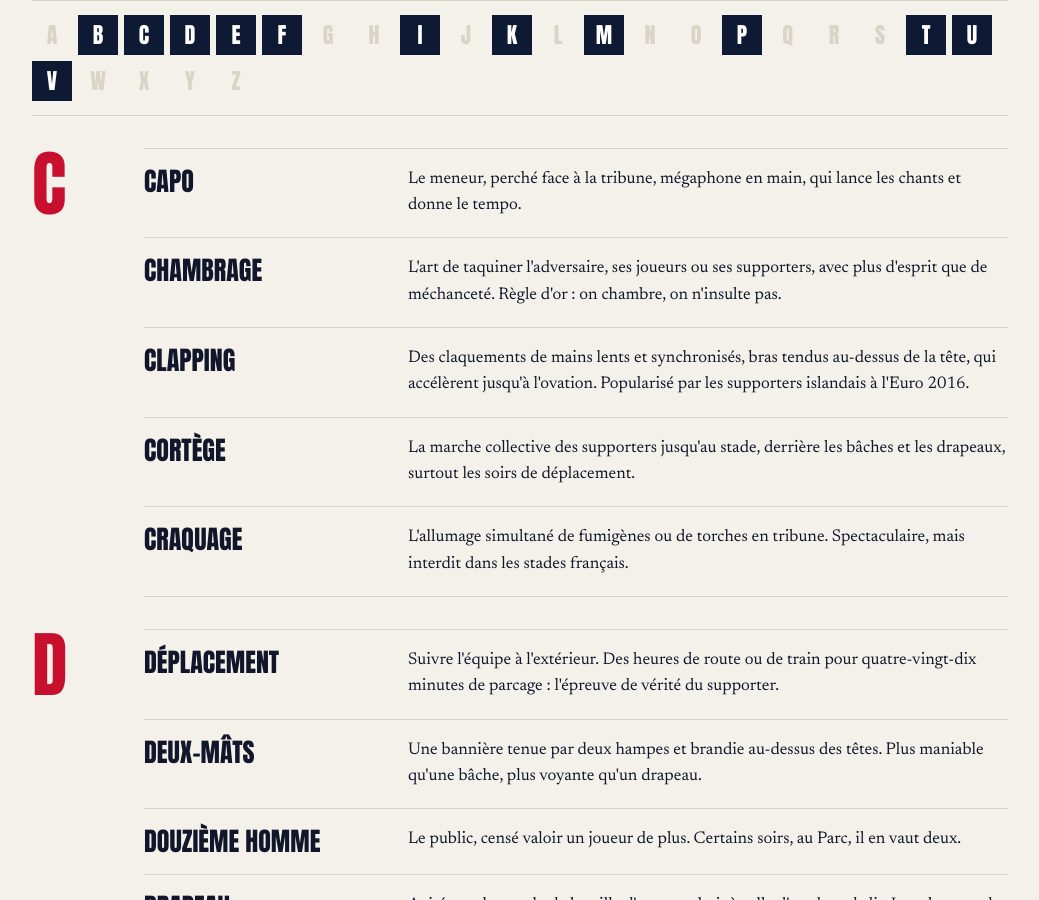
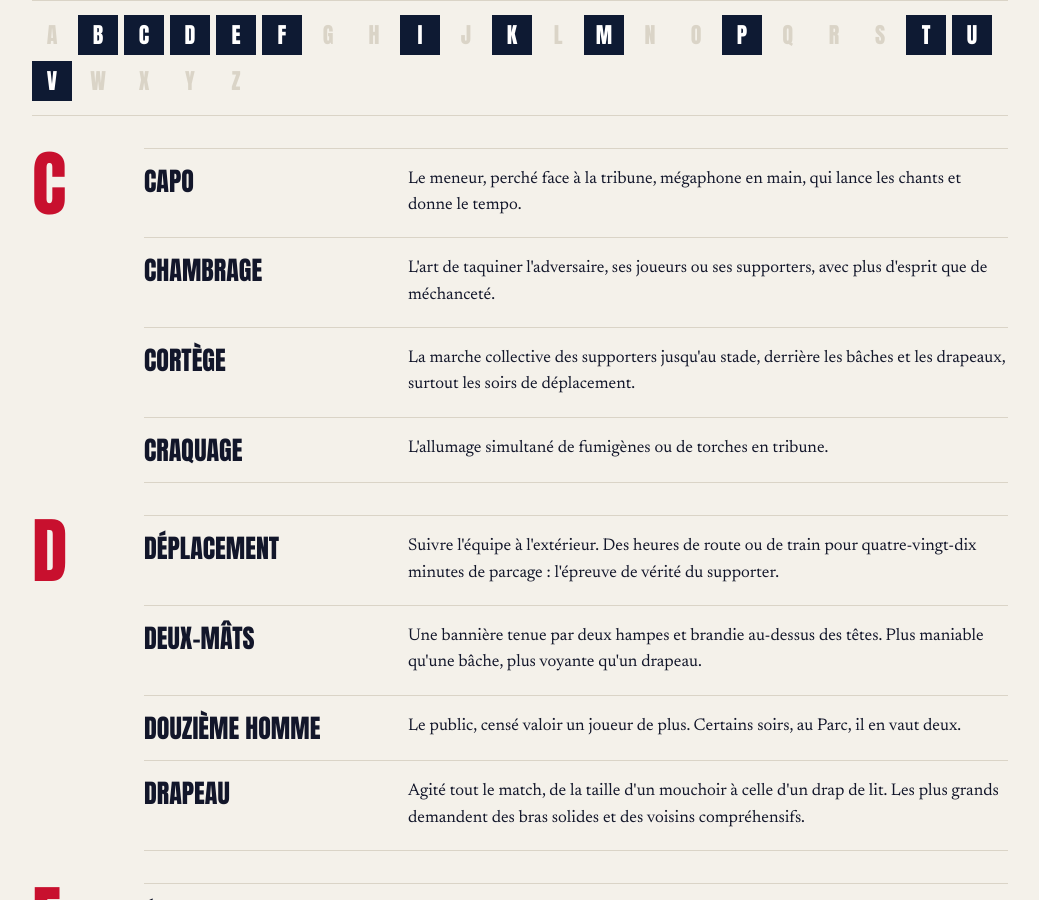
Before and after one commit to vudauteuil/vudauteuil.github.io, a Jekyll site: the page built from lexique.html, in a window 1280 px wide and 900 px high, scrolled down 560 px. Shown: the whole window, without its empty margins (120-1159 px from the left). Built offline with Jekyll 4.4.1, drawn with Linux system fonts in a browser that asks for light colours.

Commit message:
Update _data/lexique.yml (via Pages CMS)

```diff
--- a/_data/lexique.yml
+++ b/_data/lexique.yml
@@ -1,55 +1,98 @@
 mots:
-  - mot: "Bâche"
-    definition: "La banderole d'un groupe ou d'un message, accrochée aux grilles du virage."
+  - mot: Bâche
+    definition: La banderole d'un groupe ou d'un message, accrochée aux grilles du virage.
     accueil: true
-  - mot: "Capo"
-    definition: "Le meneur, perché face à la tribune, mégaphone en main, qui lance les chants et donne le tempo."
+  - mot: Capo
+    definition: Le meneur, perché face à la tribune, mégaphone en main, qui lance
+      les chants et donne le tempo.
     accueil: true
-  - mot: "Chambrage"
-    definition: "L'art de taquiner l'adversaire, ses joueurs ou ses supporters, avec plus d'esprit que de méchanceté. Règle d'or : on chambre, on n'insulte pas."
-  - mot: "Clapping"
-    definition: "Des claquements de mains lents et synchronisés, bras tendus au-dessus de la tête, qui accélèrent jusqu'à l'ovation. Popularisé par les supporters islandais à l'Euro 2016."
-  - mot: "Cortège"
-    definition: "La marche collective des supporters jusqu'au stade, derrière les bâches et les drapeaux, surtout les soirs de déplacement."
-  - mot: "Craquage"
-    definition: "L'allumage simultané de fumigènes ou de torches en tribune. Spectaculaire, mais interdit dans les stades français."
+  - mot: Chambrage
+    definition: L'art de taquiner l'adversaire, ses joueurs ou ses supporters, avec
+      plus d'esprit que de méchanceté.
+    accueil: false
+  - mot: Cortège
+    definition: La marche collective des supporters jusqu'au stade, derrière les
+      bâches et les drapeaux, surtout les soirs de déplacement.
+    accueil: false
+  - mot: Craquage
+    definition: L'allumage simultané de fumigènes ou de torches en tribune.
     accueil: true
-  - mot: "Déplacement"
-    definition: "Suivre l'équipe à l'extérieur. Des heures de route ou de train pour quatre-vingt-dix minutes de parcage : l'épreuve de vérité du supporter."
-  - mot: "Deux-mâts"
-    definition: "Une bannière tenue par deux hampes et brandie au-dessus des têtes. Plus maniable qu'une bâche, plus voyante qu'un drapeau."
-  - mot: "Douzième homme"
-    definition: "Le public, censé valoir un joueur de plus. Certains soirs, au Parc, il en vaut deux."
-  - mot: "Drapeau"
-    definition: "Agité tout le match, de la taille d'un mouchoir à celle d'un drap de lit. Les plus grands demandent des bras solides et des voisins compréhensifs."
-  - mot: "Écharpe"
-    definition: "L'accessoire de base, aux couleurs du club, tendue à bout de bras quand la tribune entonne les grands chants."
-  - mot: "Fumigène"
-    definition: "Un pot qui dégage une épaisse fumée colorée. Comme la torche, il est interdit dans les stades : il expose le club à des sanctions et son auteur à des poursuites."
-  - mot: "IDS"
-    definition: "Interdiction de stade. Une mesure décidée par le préfet ou prononcée par un juge, qui empêche un supporter d'assister aux matchs, parfois avec l'obligation de pointer au commissariat les soirs de rencontre."
-  - mot: "Kop"
-    definition: "Une tribune populaire, debout et chantante. Le mot vient de la colline de Spion Kop, dont les supporters de Liverpool ont donné le nom à leur tribune. À Paris, il reste attaché à l'histoire de la tribune Boulogne."
-  - mot: "Mégaphone"
-    definition: "L'instrument du capo. Sans lui, impossible de lancer un chant en même temps d'un bout à l'autre du virage."
-  - mot: "Mosaïque"
-    definition: "Un tifo fait de cartons ou de feuilles de couleur levés au même instant par chaque spectateur. Vu du terrain, une image ; vu de sa place, un carré de papier et beaucoup d'espoir."
-  - mot: "Parcage"
-    definition: "L'espace réservé aux supporters visiteurs, là où l'on se retrouve les soirs de déplacement."
+  - mot: Déplacement
+    definition: "Suivre l'équipe à l'extérieur. Des heures de route ou de train pour
+      quatre-vingt-dix minutes de parcage : l'épreuve de vérité du supporter."
+    accueil: false
+  - mot: Deux-mâts
+    definition: Une bannière tenue par deux hampes et brandie au-dessus des têtes.
+      Plus maniable qu'une bâche, plus voyante qu'un drapeau.
+    accueil: false
+  - mot: Douzième homme
+    definition: Le public, censé valoir un joueur de plus. Certains soirs, au Parc,
+      il en vaut deux.
+    accueil: false
+  - mot: Drapeau
+    definition: Agité tout le match, de la taille d'un mouchoir à celle d'un drap de
+      lit. Les plus grands demandent des bras solides et des voisins
+      compréhensifs.
+    accueil: false
+  - mot: Écharpe
+    definition: L'accessoire de base, aux couleurs du club, tendue à bout de bras
+      quand la tribune entonne les grands chants.
+    accueil: false
+  - mot: Fumigène
+    definition: "Un pot qui dégage une épaisse fumée colorée. Comme la torche, il
+      est interdit dans les stades : il expose le club à des sanctions et son
+      auteur à des poursuites."
+    accueil: false
+  - mot: IDS
+    definition: Interdiction de stade. Une mesure décidée par le préfet ou prononcée
+      par un juge, qui empêche un supporter d'assister aux matchs, parfois avec
+      l'obligation de pointer au commissariat les soirs de rencontre.
+    accueil: false
+  - mot: Kop
+    definition: Une tribune populaire, debout et chantante. Le mot vient de la
+      colline de Spion Kop, dont les supporters de Liverpool ont donné le nom à
+      leur tribune. À Paris, il reste attaché à l'histoire de la tribune
+      Boulogne.
+    accueil: false
+  - mot: Mégaphone
+    definition: L'instrument du capo. Sans lui, impossible de lancer un chant en
+      même temps d'un bout à l'autre du virage.
+    accueil: false
+  - mot: Mosaïque
+    definition: Un tifo fait de cartons ou de feuilles de couleur levés au même
+      instant par chaque spectateur. Vu du terrain, une image ; vu de sa place,
+      un carré de papier et beaucoup d'espoir.
+    accueil: false
+  - mot: Parcage
+    definition: L'espace réservé aux supporters visiteurs, là où l'on se retrouve
+      les soirs de déplacement.
     accueil: true
-  - mot: "Poznań"
-    definition: "Tout le monde dos au terrain, bras dessus bras dessous, et l'on saute en rythme. Le nom vient des supporters du Lech Poznań, en Pologne, qui l'ont rendu célèbre."
-  - mot: "Tambour"
-    definition: "Il donne le tempo quand la voix du capo ne suffit plus à couvrir le stade."
-  - mot: "Tifo"
-    definition: "L'animation visuelle déployée par la tribune : voiles, bâches, feuilles brandies, qui composent ensemble une image géante."
+  - mot: Poznań
+    definition: Tout le monde dos au terrain, bras dessus bras dessous, et l'on
+      saute en rythme. Le nom vient des supporters du Lech Poznań, en Pologne,
+      qui l'ont rendu célèbre.
+    accueil: false
+  - mot: Tambour
+    definition: Il donne le tempo quand la voix du capo ne suffit plus à couvrir le stade.
+    accueil: false
+  - mot: Tifo
+    definition: "L'animation visuelle déployée par la tribune : voiles, bâches,
+      feuilles brandies, qui composent ensemble une image géante."
     accueil: true
-  - mot: "Torche"
-    definition: "Un feu à main qui brûle d'une flamme rouge vif. Spectaculaire, mais interdite dans les stades français."
-  - mot: "Ultra"
-    definition: "Un supporter organisé en groupe, qui fait vivre la tribune pendant tout le match : chants, tifos, déplacements. Debout, toujours."
-  - mot: "Virage"
-    definition: "La tribune située derrière un but. Le nom vient des stades à piste, où ces tribunes suivaient la courbe de l'anneau. Au Parc, le Virage Auteuil fait face à la tribune Boulogne."
-  - mot: "Voile"
-    definition: "La toile géante tendue au-dessus des gradins, qui recouvre le virage le temps d'un tifo."
+  - mot: Torche
+    definition: Un feu à main qui brûle d'une flamme rouge vif. Spectaculaire, mais
+      interdite dans les stades français.
+    accueil: false
+  - mot: Ultra
+    definition: "Un supporter organisé en groupe, qui fait vivre la tribune pendant
+      tout le match : chants, tifos, déplacements. Debout, toujours."
+    accueil: false
+  - mot: Virage
+    definition: La tribune située derrière un but. Le nom vient des stades à piste,
+      où ces tribunes suivaient la courbe de l'anneau. Au Parc, le Virage
+      Auteuil fait face à la tribune Boulogne.
+    accueil: false
+  - mot: Voile
+    definition: La toile géante tendue au-dessus des gradins, qui recouvre le virage
+      le temps d'un tifo.
     accueil: true
```
